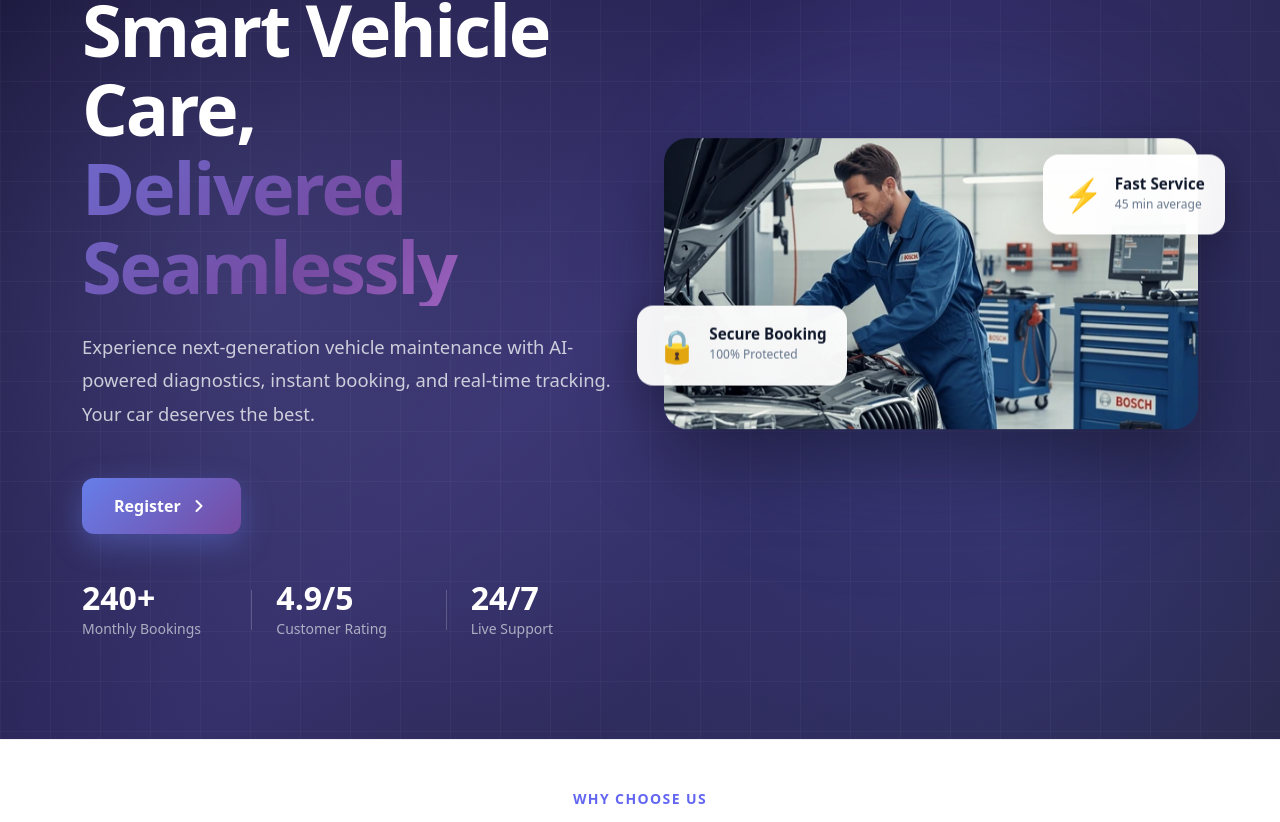
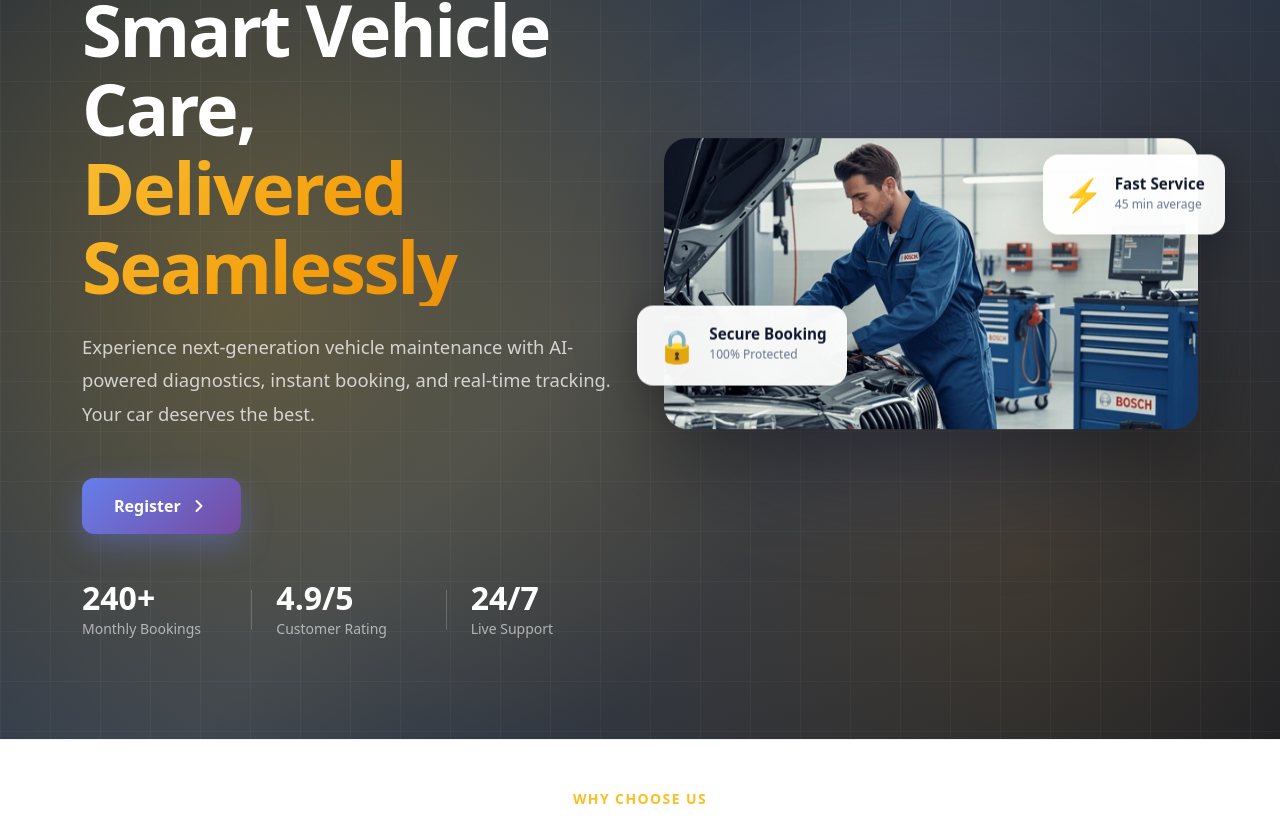
Before and after one commit to abbishanth09/GarageGo, a React (Vite) app in the folder frontend/: page / in a window 1280 px wide. Shown: the part 278-1100 px from the top of the page. Built offline with nearby package versions, Linux system fonts and the light colour scheme.

Commit message:
feat: update role options in RegisterModal and adjust color variables in CSS

```diff
--- a/frontend/src/components/RegisterModal.jsx
+++ b/frontend/src/components/RegisterModal.jsx
@@ -113,7 +113,6 @@ const RegisterModal = ({ isOpen, onClose, onLogin, onSwitchToLogin }) => {
                 onChange={handleChange}
               >
                 <option value="customer">Customer</option>
-                <option value="admin">Admin</option>
                 <option value="mechanic">Mechanic</option>
               </select>
             </div>
--- a/frontend/src/index.css
+++ b/frontend/src/index.css
@@ -10,10 +10,10 @@
   text-rendering: optimizeLegibility;
   -webkit-font-smoothing: antialiased;
   -moz-osx-font-smoothing: grayscale;
-  --primary: #6366f1;
-  --primary-dark: #4f46e5;
-  --accent-gradient: linear-gradient(135deg, #667eea 0%, #764ba2 100%);
-  --accent-gradient-hover: linear-gradient(135deg, #5568d3 0%, #6a4193 100%);
+  --primary: #FBBF24;
+  --primary-dark: #F59E0B;
+  --accent-gradient: linear-gradient(135deg, #FCD34D 0%, #F59E0B 100%);
+  --accent-gradient-hover: linear-gradient(135deg, #F59E0B 0%, #D97706 100%);
   --surface: rgba(255, 255, 255, 0.98);
   --border: rgba(15, 23, 42, 0.06);
   --shadow-sm: 0 2px 8px rgba(15, 23, 42, 0.04);
@@ -25,8 +25,8 @@ body {
   margin: 0;
   min-width: 320px;
   min-height: 100vh;
-  background: radial-gradient(circle at 15% 15%, rgba(102, 126, 234, 0.06), transparent 35%),
-    radial-gradient(circle at 85% 10%, rgba(118, 75, 162, 0.04), transparent 30%),
+  background: radial-gradient(circle at 15% 15%, rgba(251, 191, 36, 0.06), transparent 35%),
+    radial-gradient(circle at 85% 10%, rgba(245, 158, 11, 0.04), transparent 30%),
     #fafbfc;
   color: #0f172a;
 }
@@ -60,7 +60,7 @@ body {
   background: var(--accent-gradient);
   color: #fff;
   font-size: 1.25rem;
-  box-shadow: 0 8px 20px rgba(102, 126, 234, 0.3);
+  box-shadow: 0 8px 20px rgba(251, 191, 36, 0.3);
 }
 
 .brand-wordmark {
@@ -119,14 +119,14 @@ body {
   font-weight: 700;
   letter-spacing: 0.3px;
   transition: all 0.3s ease;
-  box-shadow: 0 4px 12px rgba(102, 126, 234, 0.3);
+  box-shadow: 0 4px 12px rgba(251, 191, 36, 0.3);
 }
 
 .btn-gradient:hover,
 .btn-gradient:focus-visible {
   background: var(--accent-gradient-hover);
   transform: translateY(-2px);
-  box-shadow: 0 8px 24px rgba(102, 126, 234, 0.4);
+  box-shadow: 0 8px 24px rgba(251, 191, 36, 0.4);
   color: #ffffff;
 }
 
@@ -141,7 +141,7 @@ body {
   background: var(--primary);
   color: #ffffff;
   transform: translateY(-2px);
-  box-shadow: 0 4px 12px rgba(99, 102, 241, 0.3);
+  box-shadow: 0 4px 12px rgba(251, 191, 36, 0.3);
 }
 
 .badge.bg-light-subtle {
@@ -905,15 +905,15 @@ body {
   align-items: center;
   padding: 100px 0;
   overflow: hidden;
-  background: linear-gradient(135deg, #0f0c29 0%, #302b63 50%, #24243e 100%);
+  background: linear-gradient(135deg, #1F2937 0%, #374151 50%, #111827 100%);
 }
 
 .hero-bg-overlay {
   position: absolute;
   inset: 0;
   background:
-    radial-gradient(circle at 20% 50%, rgba(120, 119, 198, 0.3), transparent 50%),
-    radial-gradient(circle at 80% 80%, rgba(99, 102, 241, 0.2), transparent 50%);
+    radial-gradient(circle at 20% 50%, rgba(251, 191, 36, 0.25), transparent 50%),
+    radial-gradient(circle at 80% 80%, rgba(245, 158, 11, 0.15), transparent 50%);
   z-index: 0;
 }
 
@@ -971,7 +971,7 @@ body {
 }
 
 .text-gradient-modern {
-  background: linear-gradient(135deg, #667eea 0%, #764ba2 50%, #f093fb 100%);
+  background: linear-gradient(135deg, #FCD34D 0%, #F59E0B 50%, #D97706 100%);
   -webkit-background-clip: text;
   -webkit-text-fill-color: transparent;
   background-clip: text;
```
